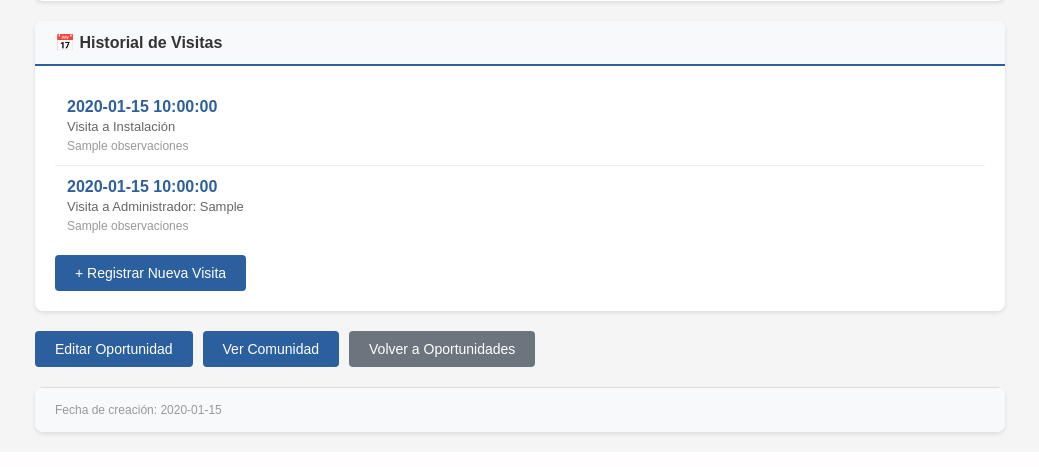
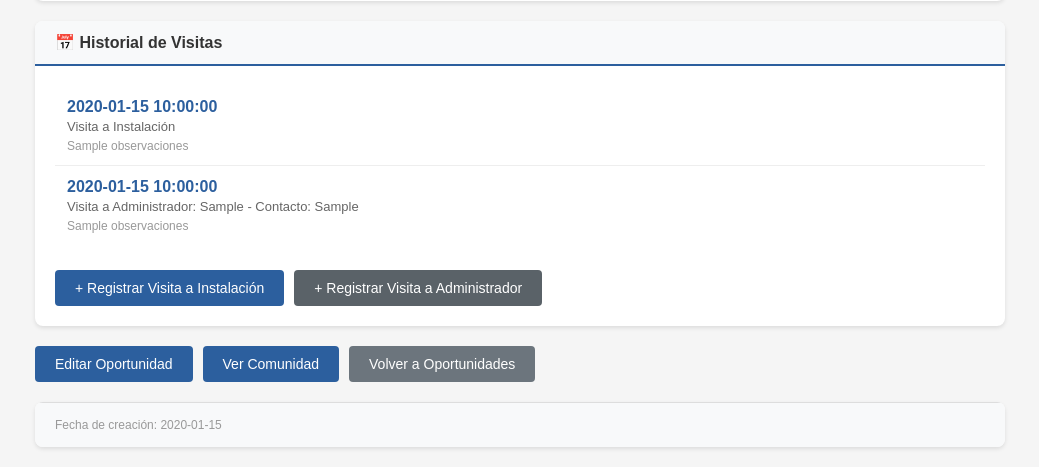
Before and after one commit to mstmarc/ascensoralert_, a Flask app: page /ver_oportunidad/1 in a window 1280 px wide. Shown: the part 1058-1525 px from the top of the page, without its empty margins (120-1159 px from the left). Before the commit the page ends 1495 px from the top, so only its background shows below. Run offline with Flask 3, Linux system fonts and the light colour scheme; the visitor is signed in with stand-in values (Sample User, id 1); a database or web service that is not in the repository returns one stand-in record (values such as "Sample title"); data that the repository does not hold is empty.

Commit message:
Update ver_oportunidad.html

```diff
--- a/templates/ver_oportunidad.html
+++ b/templates/ver_oportunidad.html
@@ -510,8 +510,10 @@
                             <div class="visita-info">
                                 <div class="visita-fecha">{{ visita.fecha_visita }}</div>
                                 <div class="visita-tipo">
-                                    {{ visita.tipo_visita or 'Visita' }}
-                                    {% if visita.realizada_por %} - Por: {{ visita.realizada_por }}{% endif %}
+                                    {{ visita.tipo_visita }}
+                                    {% if visita.tipo == 'administrador' and visita.persona_contacto %}
+                                        - Contacto: {{ visita.persona_contacto }}
+                                    {% endif %}
                                 </div>
                                 {% if visita.observaciones %}
                                 <div class="visita-observaciones">{{ visita.observaciones }}</div>
@@ -524,7 +526,12 @@
                     <p class="empty-state">No hay visitas registradas para esta oportunidad</p>
                 {% endif %}
 
-                <a href="{{ url_for('nueva_visita', oportunidad_id=oportunidad.id) }}" class="btn-registrar-visita">+ Registrar Nueva Visita</a>
+                <div style="display: flex; gap: 10px; margin-top: 15px; flex-wrap: wrap;">
+                    <a href="{{ url_for('crear_visita_seguimiento', cliente_id=oportunidad.cliente_id, oportunidad_id=oportunidad.id) }}"
+                       class="btn-registrar-visita">+ Registrar Visita a Instalación</a>
+                    <a href="{{ url_for('visita_administrador', oportunidad_id=oportunidad.id) }}"
+                       class="btn-registrar-visita" style="background: #5a6268;">+ Registrar Visita a Administrador</a>
+                </div>
             </div>
         </div>
 
```
